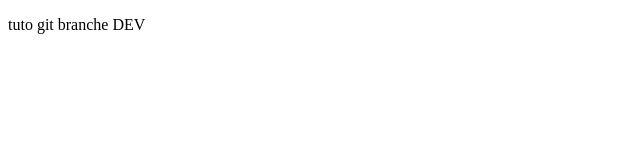
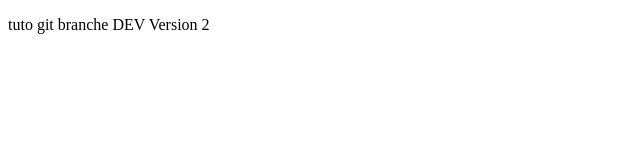
Before and after one commit to KamorChimae/tuto-git, a plain HTML site: page index.html in a window 1280 px wide. Shown: the full height of the page, 0-640 px from the left. Drawn offline with Linux system fonts and the light colour scheme.

Commit message:
deuxieme modif branch DEV

```diff
--- a/index.html
+++ b/index.html
@@ -4,6 +4,6 @@
 
 </head>
 <body>
-    <p>tuto git branche DEV</p>
+    <p>tuto git branche DEV Version 2</p>
 </body>
 </html>
```
